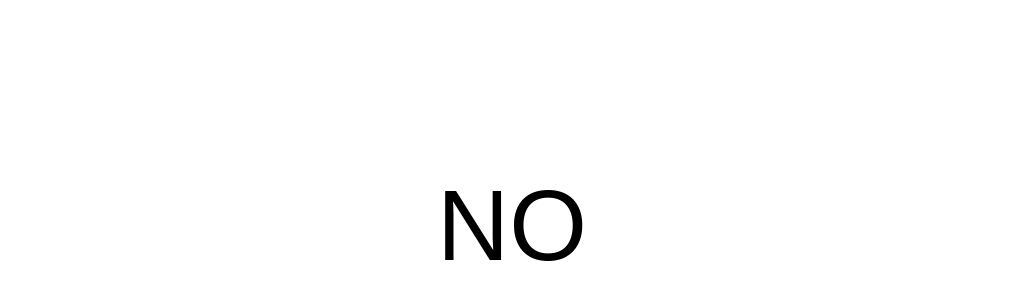
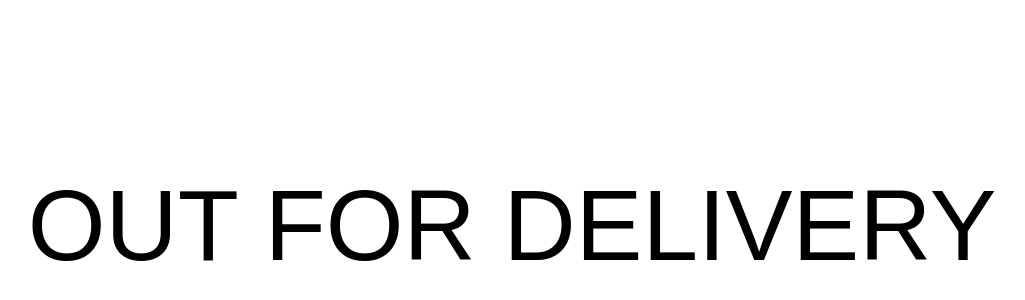
Before and after one commit to kilojulius/isjameshereyet, a plain HTML site: page index.html in a window 1280 px wide. Shown: the part 88-388 px from the top of the page, without its empty margins (128-1153 px from the left). Drawn offline with Linux system fonts and the light colour scheme.

Commit message:
Update index.html

```diff
--- a/index.html
+++ b/index.html
@@ -14,6 +14,6 @@
     </style>
 </head>
 <body>
-    <div id="answer">NO</div>  <!-- Change this manually to "YES" when needed -->
+    <div id="answer">OUT FOR DELIVERY</div>  <!-- Change this manually to "YES" when needed -->
 </body>
 </html>
```
